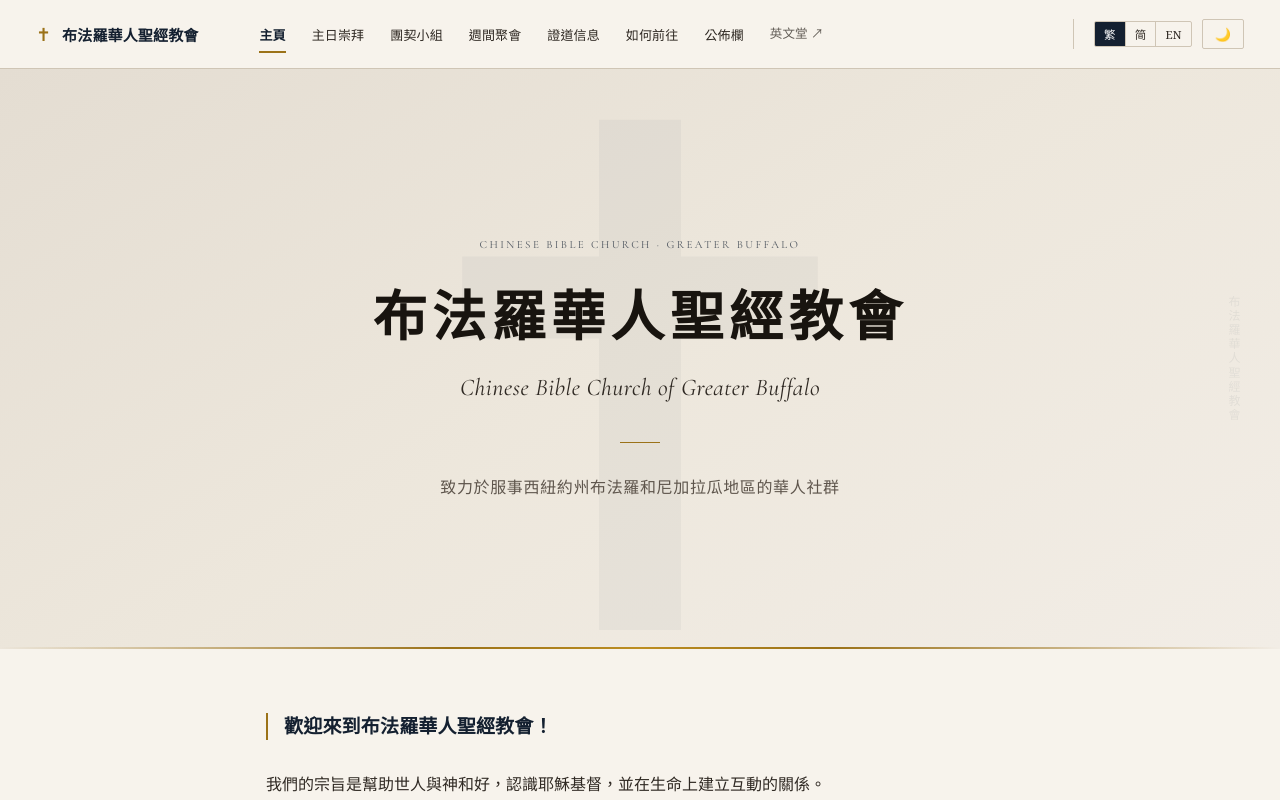
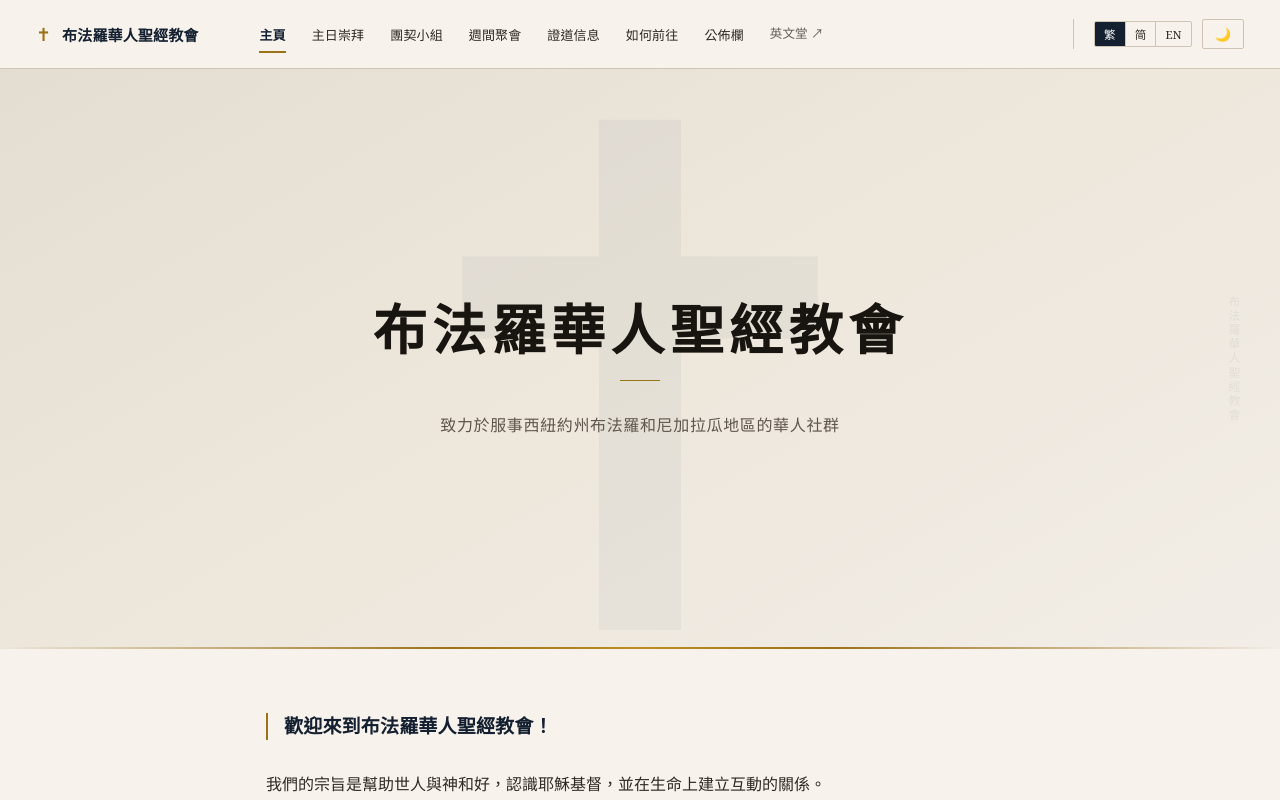
Before and after one commit to wy-hua/wy-hua.github.io, a React (Vite) app: page / in a window 1280 px wide. Shown: the top 800 px of the page. Built offline with nearby package versions, Linux system fonts and the light colour scheme.

Commit message:
Comment out hero eyebrow and English church name subtitle

```diff
--- a/src/pages/HomePage.tsx
+++ b/src/pages/HomePage.tsx
@@ -11,9 +11,9 @@ export default function HomePage({ lang, nav }: Props) {
       <div className="hero">
         <div className="hero-vert" aria-hidden="true">{t.churchName}</div>
         <div className="hero-content">
-          <div className="hero-eyebrow">Chinese Bible Church · Greater Buffalo</div>
+          {/* <div className="hero-eyebrow">Chinese Bible Church · Greater Buffalo</div> */}
           <div className="hero-name-zh">{t.churchName}</div>
-          <div className="hero-name-en">{t.churchSub}</div>
+          {/* <div className="hero-name-en">{t.churchSub}</div> */}
           <div className="hero-divider"></div>
           <div className="hero-tagline">{t.tagline}</div>
         </div>
```
